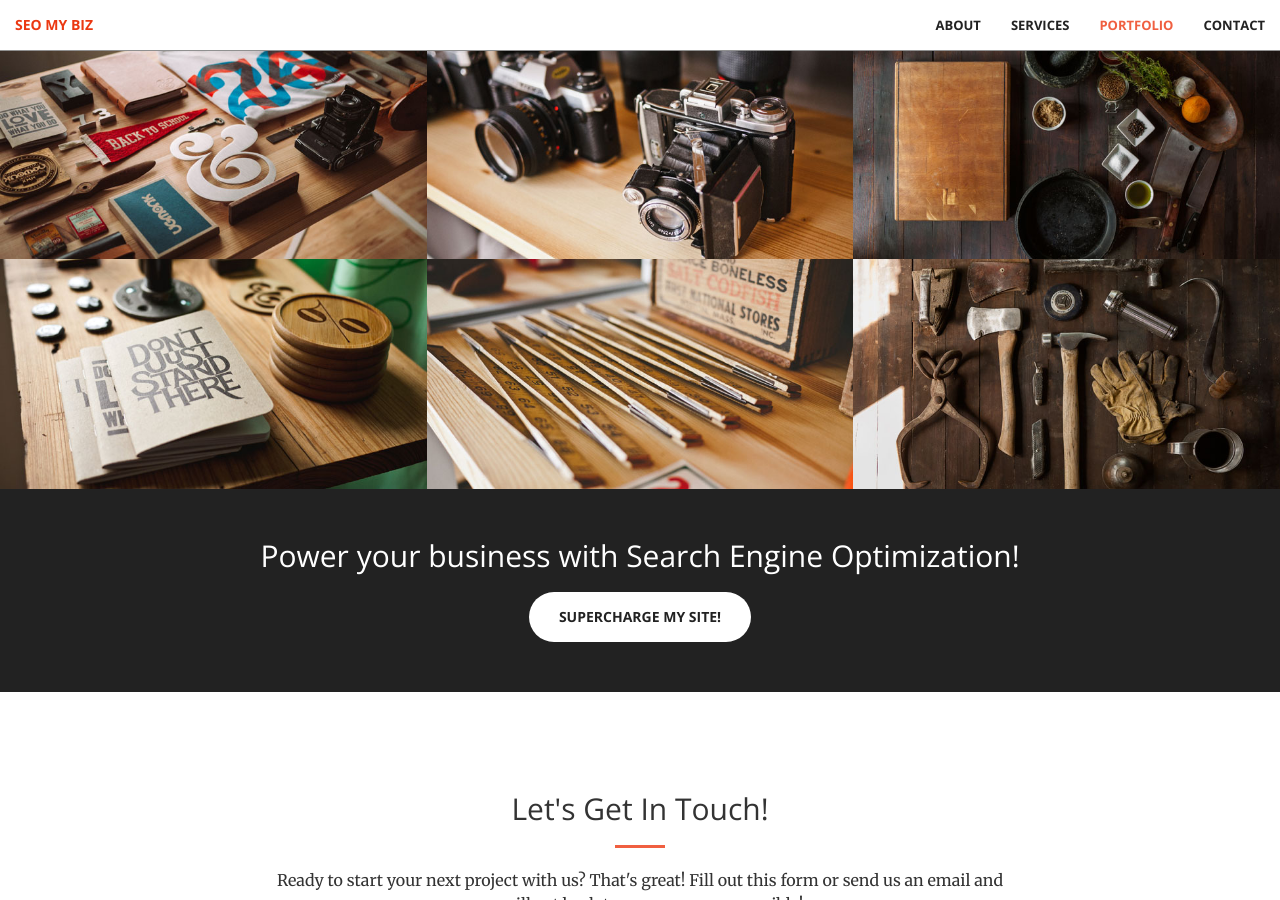
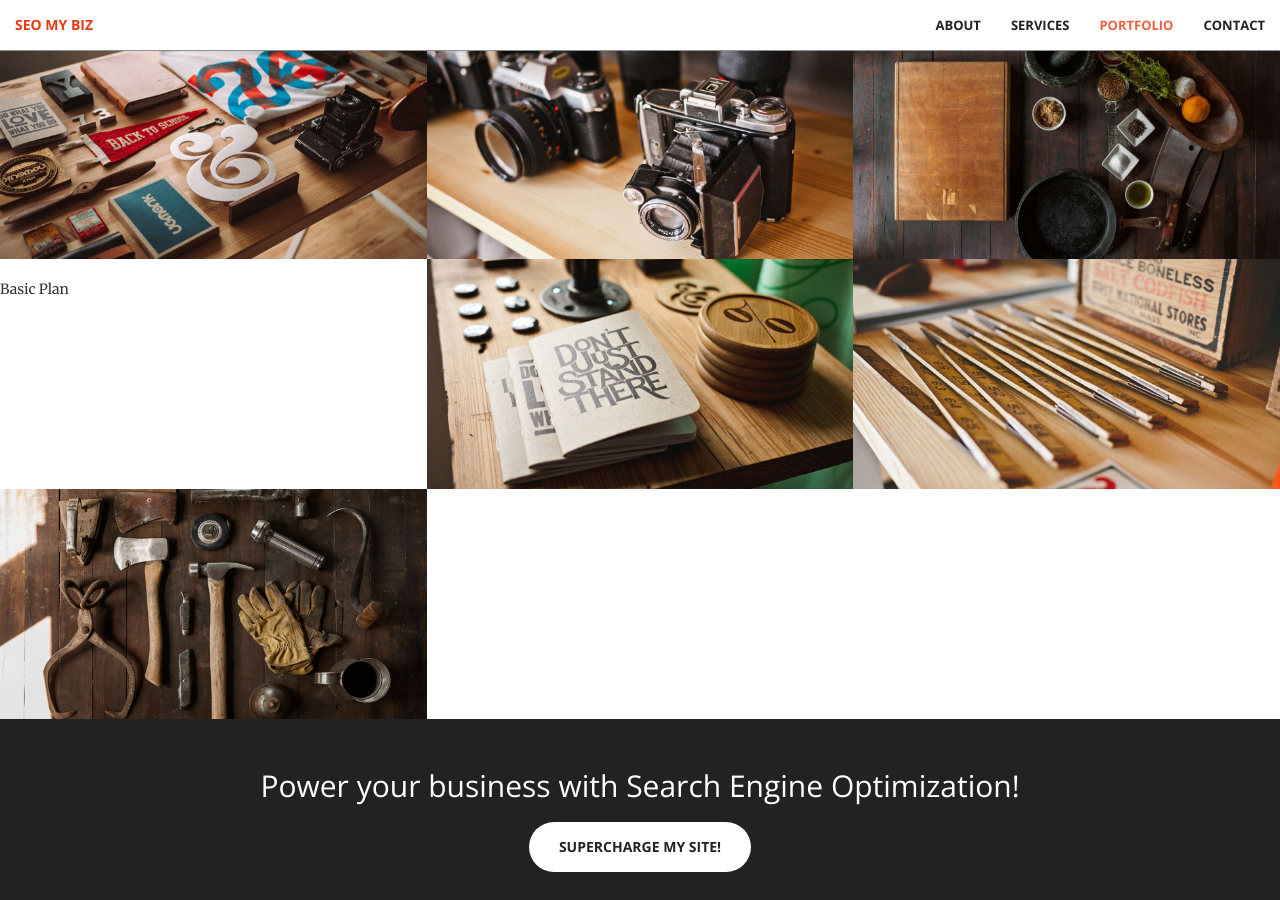
Before and after one commit to RustisaurusRex/website, a Jekyll site: the page built from index.html, in a window 1280 px wide and 900 px high, scrolled down 1793 px. Built offline with Jekyll 4.4.1, drawn with Linux system fonts in a browser that asks for light colours.

Commit message:
card overlay

```diff
--- a/_includes/portfolio.html
+++ b/_includes/portfolio.html
@@ -5,13 +5,13 @@
                <!-- <a href="#" class="portfolio-box"> Change <a> to <div> of same class-->
                 <div class="portfolio-box">
                     <img src="img/portfolio/1.jpg" class="img-responsive" alt="">
+                    <div class="project-category text-faded">
+                        Plans
+                    </div>
+                    <div class="project-name">
+                        Basic Plan
+                    </div>
                     <div class="portfolio-box-caption">
-                        <div class="project-category text-faded">
-                            Plans
-                        </div>
-                        <div class="project-name">
-                            Basic Plan
-                        </div>
                         <div class="portfolio-box-caption-content">
                             <div class="project-category text-faded">
                                 Plans
```
